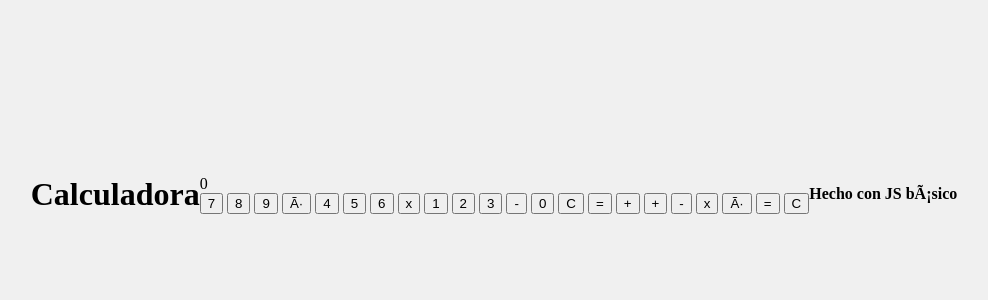
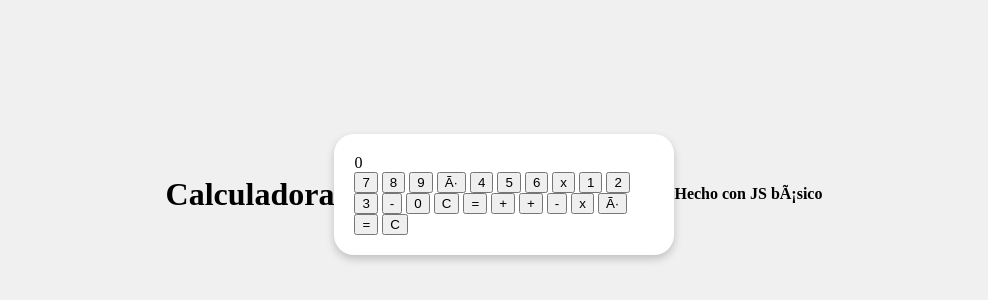
Before and after one commit to JavoxT3/Calculadora-b-sica, a plain HTML site: page index.html in a window 1280 px wide. Shown: the part 206-506 px from the top of the page, without its empty margins (146-1134 px from the left). Drawn offline with Linux system fonts and the light colour scheme.

Commit message:
Da estilo al contenedor section

```diff
--- a/style.css
+++ b/style.css
@@ -7,3 +7,11 @@ body {
     margin: 0;
     background-color: #f0f0f0;
 }
+
+#calculadora {
+    width: 300px;
+    padding: 20px;
+    border-radius: 20px;
+    box-shadow: 0 4px 8px rgba(0,0,0,0.2);
+    background-color: #fff;
+}
```
